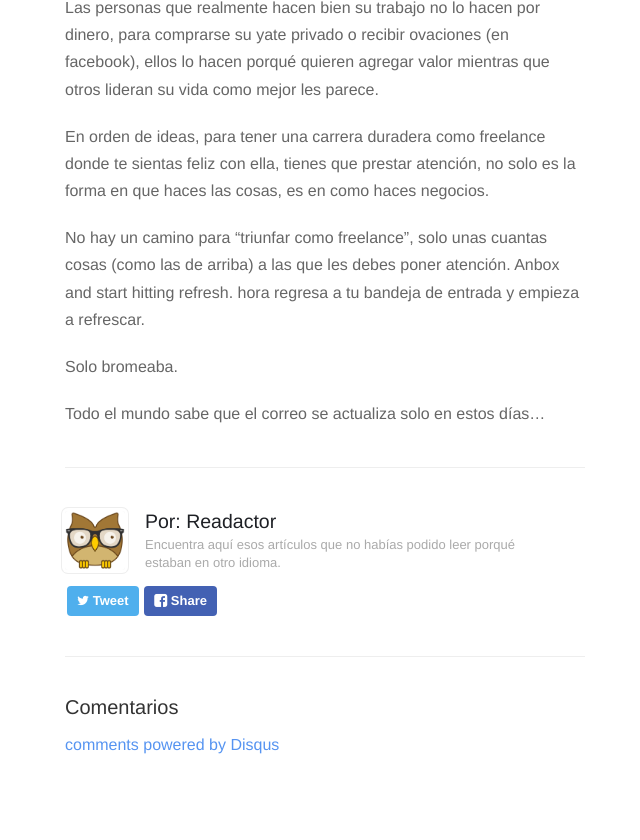
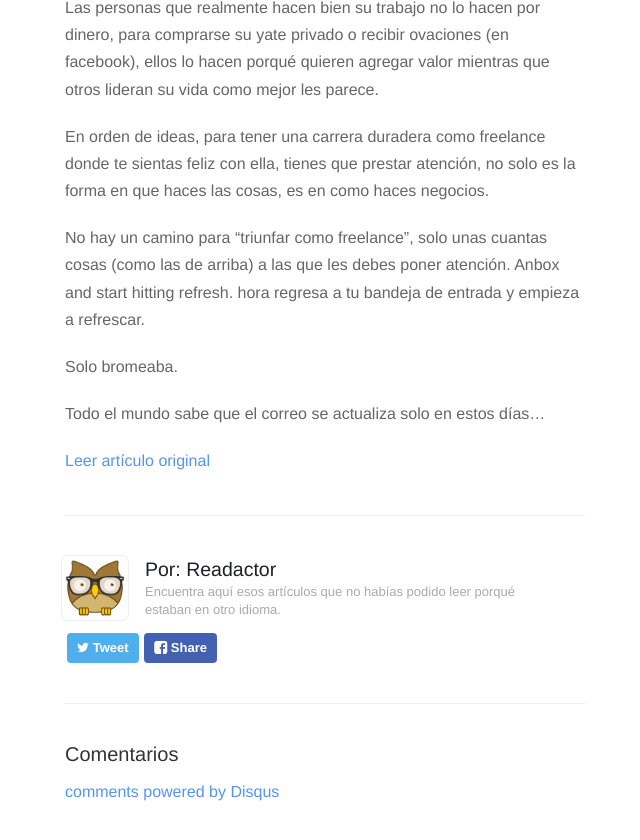
Before and after one commit to metorama/metorama, a Jekyll site: the page built from _posts/2015-08-03-como-ser-freelance.markdown, in a window 1280 px wide and 900 px high, scrolled down 6585 px. Shown: the top 840 px of the window, without its empty margins (315-955 px from the left). Built offline with Jekyll 4.4.1, drawn with Linux system fonts in a browser that asks for light colours; nearby versions of some CDN libraries; Markdown is read by kramdown in place of the engine named in the settings; comment, search, counter and statistics services are not loaded.

Commit message:
[add] read original link

```diff
--- a/_posts/2015-08-03-como-ser-freelance.markdown
+++ b/_posts/2015-08-03-como-ser-freelance.markdown
@@ -128,3 +128,7 @@ hora regresa a tu bandeja de entrada y empieza a refrescar.
 Solo bromeaba.
 
 Todo el mundo sabe que el correo se actualiza solo en estos días...
+
+[Leer artículo original][original]
+
+[original]: https://medium.pjrvs.com/master-working-for-yourself-without-crushing-your-soul-b8a980763d43
```
